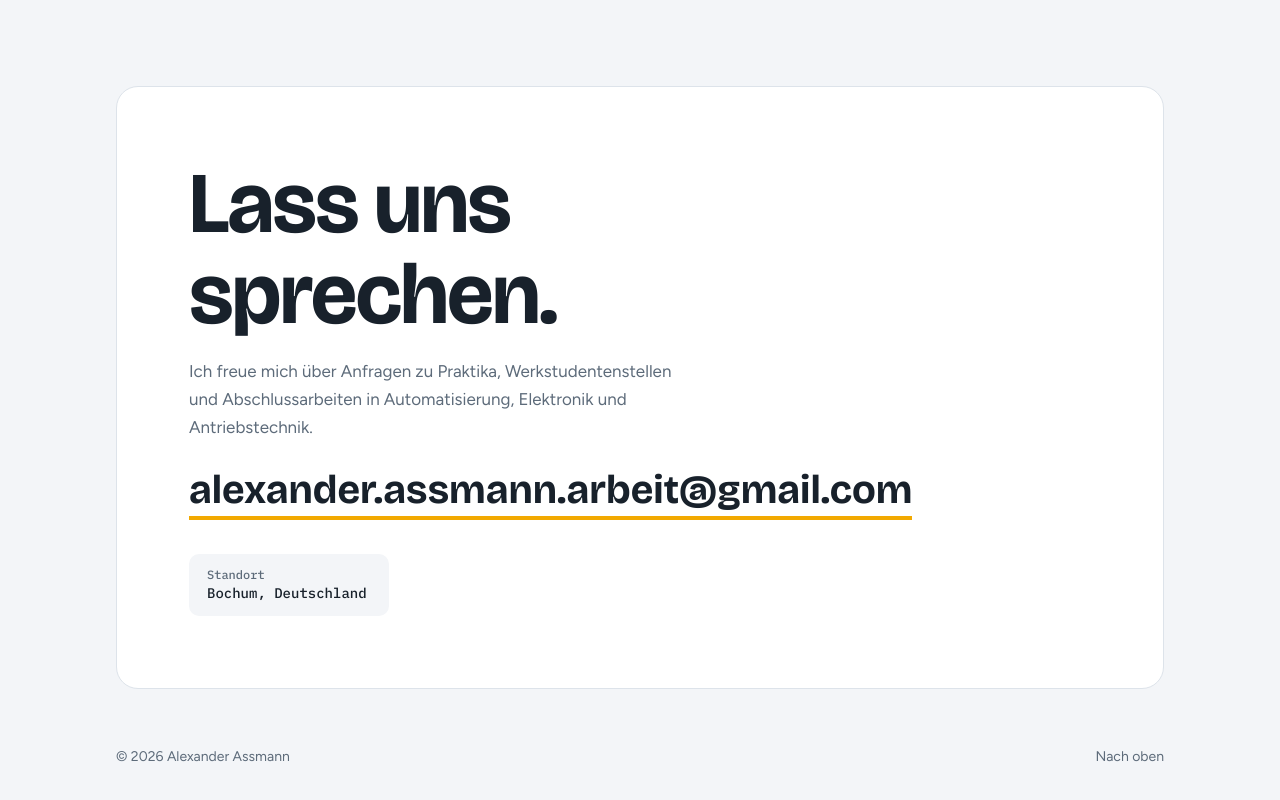
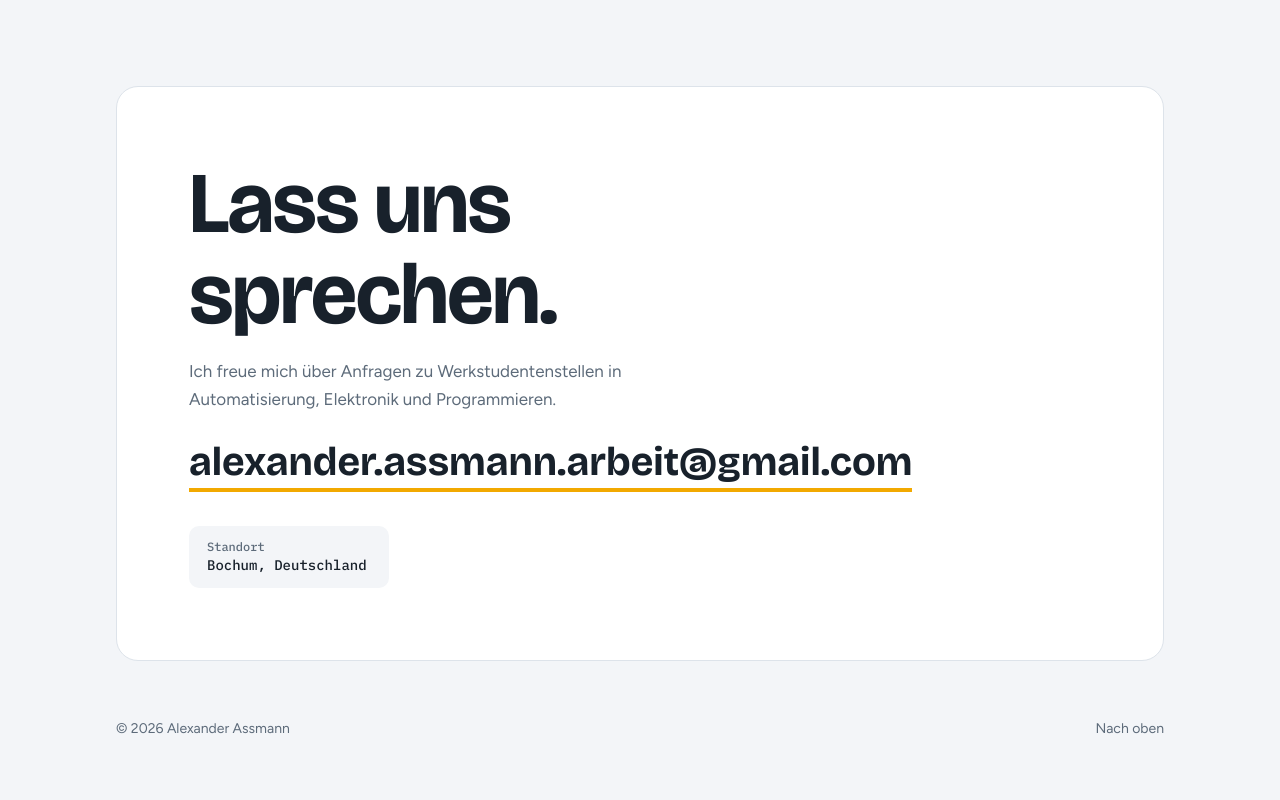
Before and after one commit to Alex-BET-AU/Portfolio, a plain HTML site: page index.html in a window 1280 px wide. Shown: the part 5375-6175 px from the top of the page. Drawn offline with nearby package versions, Linux system fonts and the light colour scheme.

Commit message:
Modify internship inquiry text in index.html
Updated text content for internship inquiries.

```diff
--- a/index.html
+++ b/index.html
@@ -440,7 +440,7 @@ document.addEventListener("click",e=>{
 /* =============== Werdegang, Kenntnisse, Kontakt =============== */
 $("tl").innerHTML=WERDEGANG.map(w=>'<div class="step '+esc(w.typ.toLowerCase())+'"><div class="when">'+esc(w.zeitraum)+'<span class="typ">'+esc(w.typ)+'</span></div><h3>'+esc(w.titel)+'</h3><div class="where">'+esc(w.ort)+'</div>'+(w.text?"<p>"+esc(w.text)+"</p>":"")+"</div>").join("");
 $("skills").innerHTML='<div class="skl">'+KENNTNISSE.map(g=>'<div class="sk '+esc(g.farbe||"grey")+'"><h3>'+esc(g.gruppe)+'</h3><div class="pills">'+g.items.map(t=>"<span>"+esc(t)+"</span>").join("")+"</div></div>").join("")+"</div>";
-$("kp").textContent="Ich freue mich über Anfragen zu Praktika, Werkstudentenstellen und Abschlussarbeiten in Automatisierung, Elektronik und Antriebstechnik.";
+$("kp").textContent="Ich freue mich über Anfragen zu Werkstudentenstellen in Automatisierung, Elektronik und Programmieren.";
 $("kmail").href=mail;$("kmail").textContent=S.kontakt.mail;
 $("terms").innerHTML=S.kontakt.links.filter(l=>l.href).map(l=>'<a target="_blank" rel="noreferrer" href="'+esc(l.href)+'"><small>'+esc(l.label)+'</small>'+esc(l.text)+'</a>').join("")+
   (S.kontakt.standort?'<div><small>Standort</small>'+esc(S.kontakt.standort)+'</div>':"");
```
